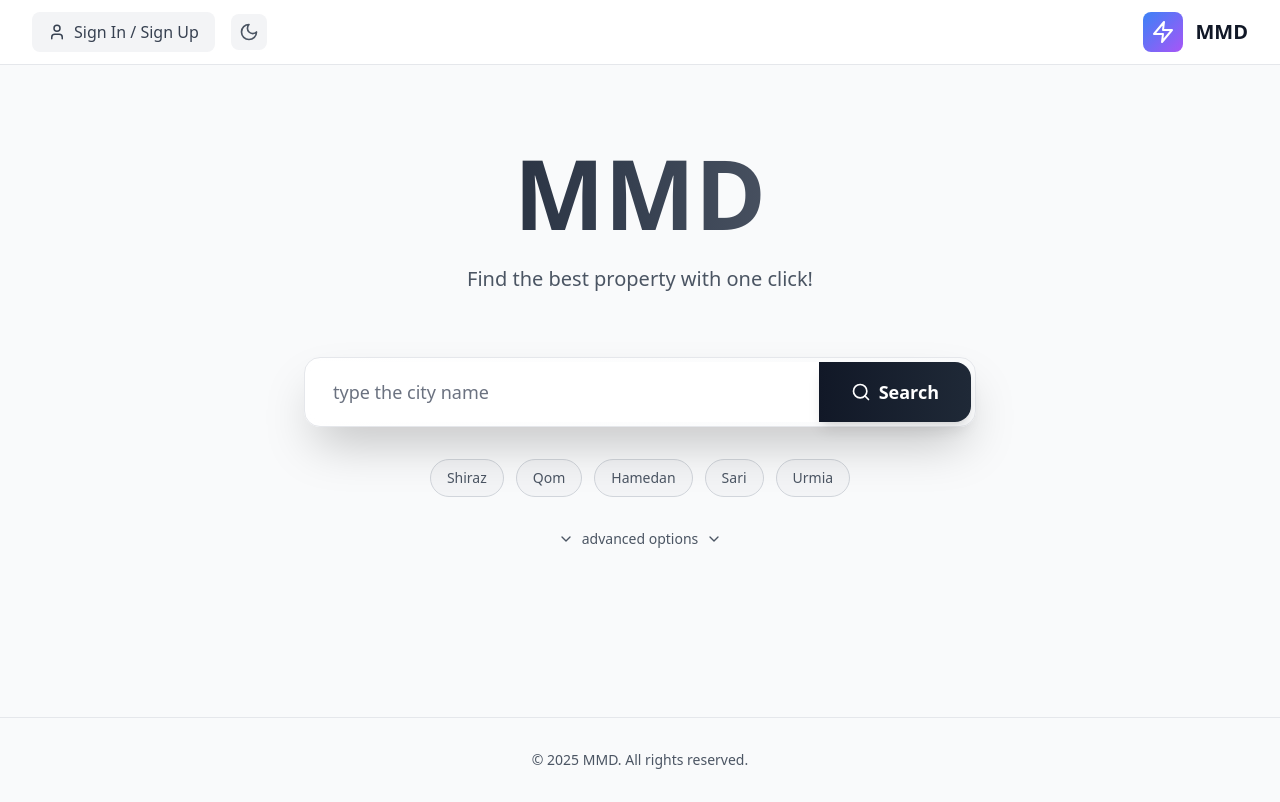
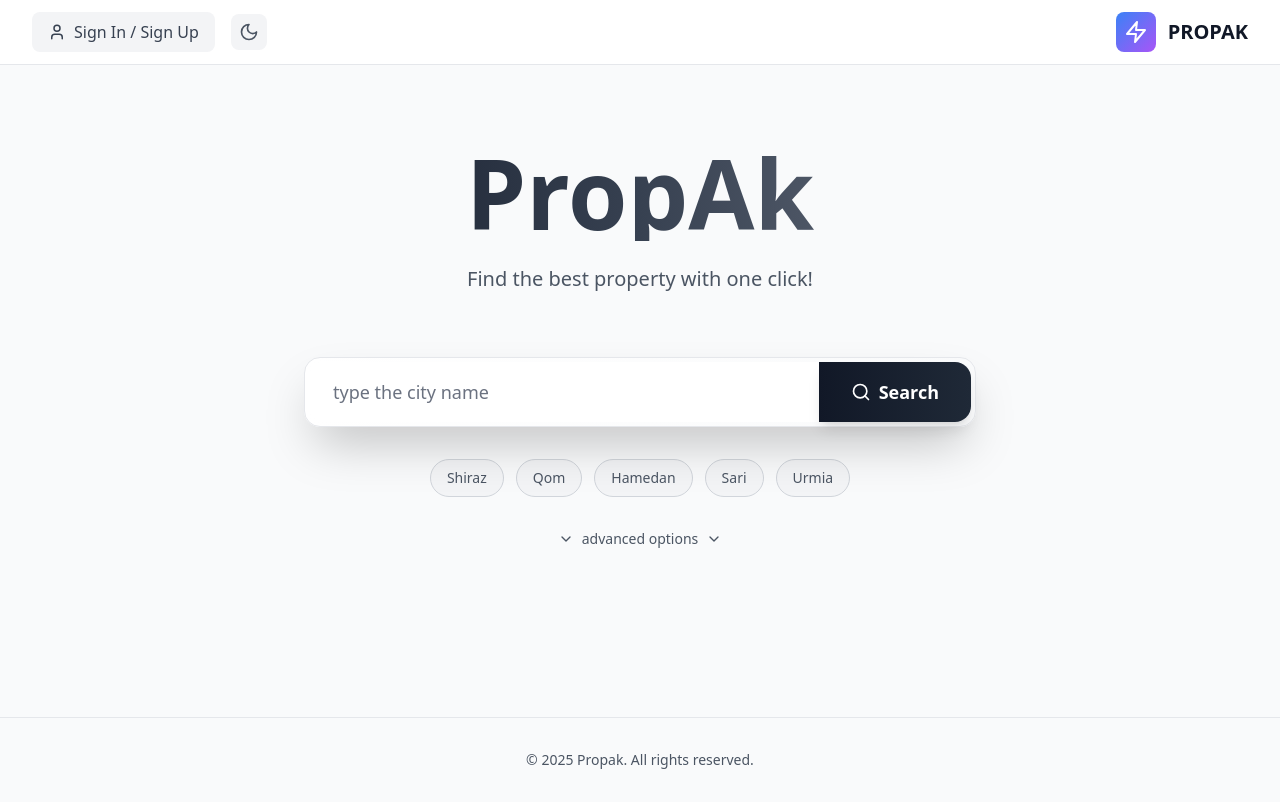
Before and after one commit to PeseNak/real-estate-analyzer, a React (Vite) app in the folder frontend/realestate_analyzer/: page / in a window 1280 px wide. Built offline with nearby package versions, Linux system fonts and the light colour scheme.

Commit message:
feat: Add bilingual search, update site name and results layout

```diff
--- a/frontend/realestate_analyzer/index.html
+++ b/frontend/realestate_analyzer/index.html
@@ -4,7 +4,7 @@
     <meta charset="UTF-8" />
     <link rel="icon" type="image/svg+xml" href="/vite.svg" />
     <meta name="viewport" content="width=device-width, initial-scale=1.0" />
-    <title>MMD Website with Dark/Light Theme</title>
+    <title>Propak</title>
   </head>
   <body>
     <div id="root"></div>
--- a/frontend/realestate_analyzer/src/components/Header.tsx
+++ b/frontend/realestate_analyzer/src/components/Header.tsx
@@ -57,7 +57,7 @@ export default function Header({ isDark, toggleTheme, handleModalOpen }: HeaderP
             <span className={`text-xl font-bold ${
               isDark ? 'text-white' : 'text-gray-900'
             }`}>
-              MMD
+              PROPAK
             </span>
           </Link>
         </div>
--- a/frontend/realestate_analyzer/src/components/PropertyCard.tsx
+++ b/frontend/realestate_analyzer/src/components/PropertyCard.tsx
@@ -25,7 +25,7 @@ export default function PropertyCard({ property, isDark, type }: PropertyCardPro
   const placeholderImage = `https://picsum.photos/seed/${property.link}/500/300`;
 
   return (
-    <div className={`rounded-xl overflow-hidden shadow-lg flex flex-col justify-between transition-all duration-300 hover:shadow-xl hover:scale-105 ${
+    <div className={`w-full sm:w-[48%] md:w-[31%] lg:w-[23%] xl:w-[18%] rounded-xl overflow-hidden shadow-lg flex flex-col justify-between transition-all duration-300 hover:shadow-xl hover:scale-105 ${
       isDark ? 'bg-gray-800 border border-gray-700' : 'bg-white border border-gray-200'
     }`}>
       <div>
--- a/frontend/realestate_analyzer/src/pages/Home.tsx
+++ b/frontend/realestate_analyzer/src/pages/Home.tsx
@@ -67,14 +67,18 @@ const handleSearch = () => {
     return;
   }
 
-  // پیدا کردن شهر انتخاب شده در لیست کامل شهرها
-  const selectedCity = cities.find(c => c.persian === searchQuery.trim());
+  const query = searchQuery.trim();
+  const queryLower = query.toLowerCase();
+
+  const selectedCity = cities.find(
+    c => c.persian === query || c.english.toLowerCase() === queryLower
+  );
 
   if (selectedCity) {
-    // اگر شهر معتبر بود، با نام انگلیسی آن به صفحه نتایج برو
+
     navigate(`/search?city=${encodeURIComponent(selectedCity.english.toLowerCase())}&rent=${propertyTypes.rent}&sale=${propertyTypes.sale}`);
   } else {
-    alert('لطفاً یک شهر معتبر از لیست انتخاب کنید یا نام آن را به درستی وارد کنید.');
+    alert('Please select a valid city from the list or enter its name correctly.');
   }
 };
 
@@ -89,8 +93,10 @@ const handleCityInputChange = (e: React.ChangeEvent<HTMLInputElement>) => {
   setSearchQuery(query);
 
   if (query.length > 0) {
+    const queryLower = query.toLowerCase();
     const filteredSuggestions = cities.filter(city =>
-      city.persian.startsWith(query)
+      city.persian.startsWith(query) ||
+      city.english.toLowerCase().startsWith(queryLower)
     );
     setSuggestions(filteredSuggestions);
   } else {
@@ -99,9 +105,15 @@ const handleCityInputChange = (e: React.ChangeEvent<HTMLInputElement>) => {
 };
 
 const handleSuggestionClick = (city: City) => {
-  setSearchQuery(city.persian);
+  // Check if the user was typing in Persian
+  const isTypingPersian = /[\u0600-\u06FF]/.test(searchQuery);
+
+  // Set the input to the same language the user was typing in
+  setSearchQuery(isTypingPersian ? city.persian : city.english);
+
   setSuggestions([]);
 };
+
 
   const handleModalOpen = () => {
     setShowModal(true);
@@ -159,7 +171,7 @@ const handleSuggestionClick = (city: City) => {
                 ? 'text-transparent bg-clip-text bg-gradient-to-r from-white via-gray-300 to-gray-500'
                 : 'text-transparent bg-clip-text bg-gradient-to-r from-gray-900 via-gray-700 to-gray-500'
             }`}>
-              MMD
+              PropAk
             </h1>
             <p className={`text-lg sm:text-xl ${
               isDark ? 'text-gray-400' : 'text-gray-600'
@@ -211,11 +223,12 @@ const handleSuggestionClick = (city: City) => {
         <li
   key={city.english}
   onClick={() => handleSuggestionClick(city)}
-          className={`px-4 py-3 cursor-pointer transition-colors text-right ${ // text-right برای فارسی
+  className={`px-4 py-3 cursor-pointer transition-colors ${ // We removed text-right to support both languages
     isDark ? 'hover:bg-gray-700' : 'hover:bg-gray-100'
   }`}
 >
-          {city.persian}
+  {/* If the search query contains Persian characters, show the Persian name, otherwise show the English name */}
+  {/[\u0600-\u06FF]/.test(searchQuery) ? city.persian : city.english}
 </li>
       ))}
     </ul>
@@ -314,7 +327,7 @@ const handleSuggestionClick = (city: City) => {
               <p className={`text-sm ${
                 isDark ? 'text-gray-400' : 'text-gray-600'
               }`}>
-                © 2025 MMD. All rights reserved.
+                © 2025 Propak. All rights reserved.
               </p>
             </div>
           </div>
--- a/frontend/realestate_analyzer/src/pages/SearchResults.tsx
+++ b/frontend/realestate_analyzer/src/pages/SearchResults.tsx
@@ -159,7 +159,7 @@ export default function SearchResults({
                   <h2 className="text-2xl font-bold mb-8">
                     Properties for Sale
                   </h2>
-                  <div className="grid grid-cols-1 md:grid-cols-2 lg:grid-cols-3 xl:grid-cols-5 gap-6">
+                  <div className="flex flex-wrap justify-center gap-6">
                     {results.sales_properties.map((property, index) => (
                       <PropertyCard
                         key={`sale-${index}`}
@@ -177,7 +177,7 @@ export default function SearchResults({
                   <h2 className="text-2xl font-bold mb-8">
                     Properties for Rent
                   </h2>
-                  <div className="grid grid-cols-1 md:grid-cols-2 lg:grid-cols-3 xl:grid-cols-5 gap-6">
+                  <div className="flex flex-wrap justify-center gap-6">
                     {results.rentals_properties.map((property, index) => (
                       <PropertyCard
                         key={`rent-${index}`}
```
Lines whose indentation alone changed are shown as unchanged.
